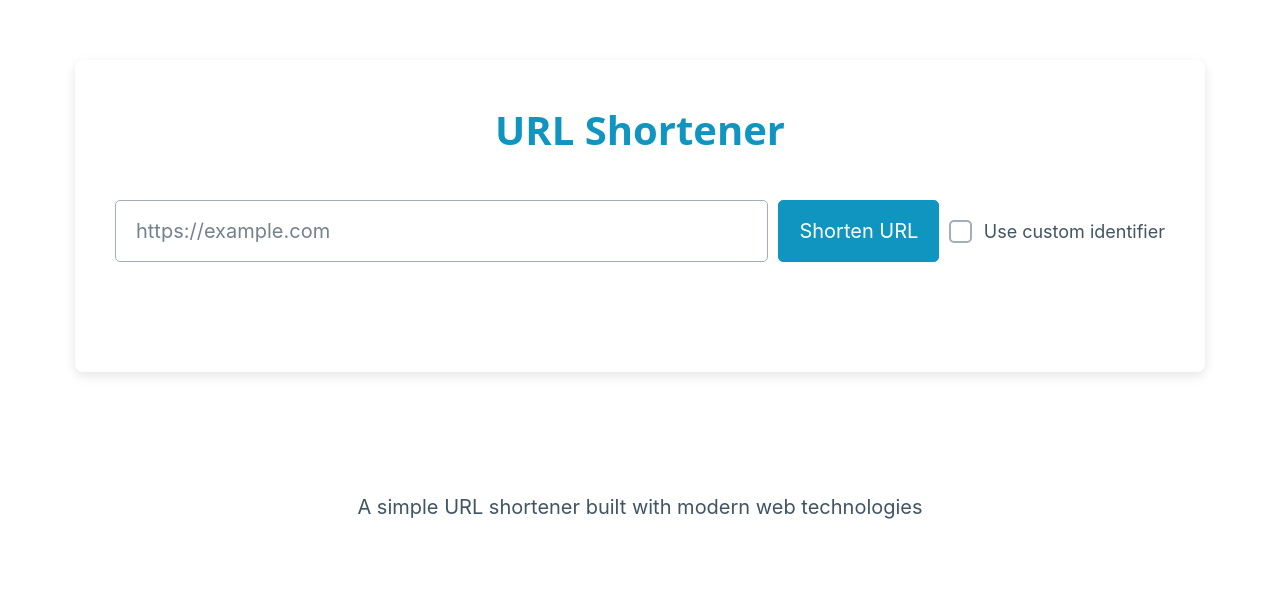
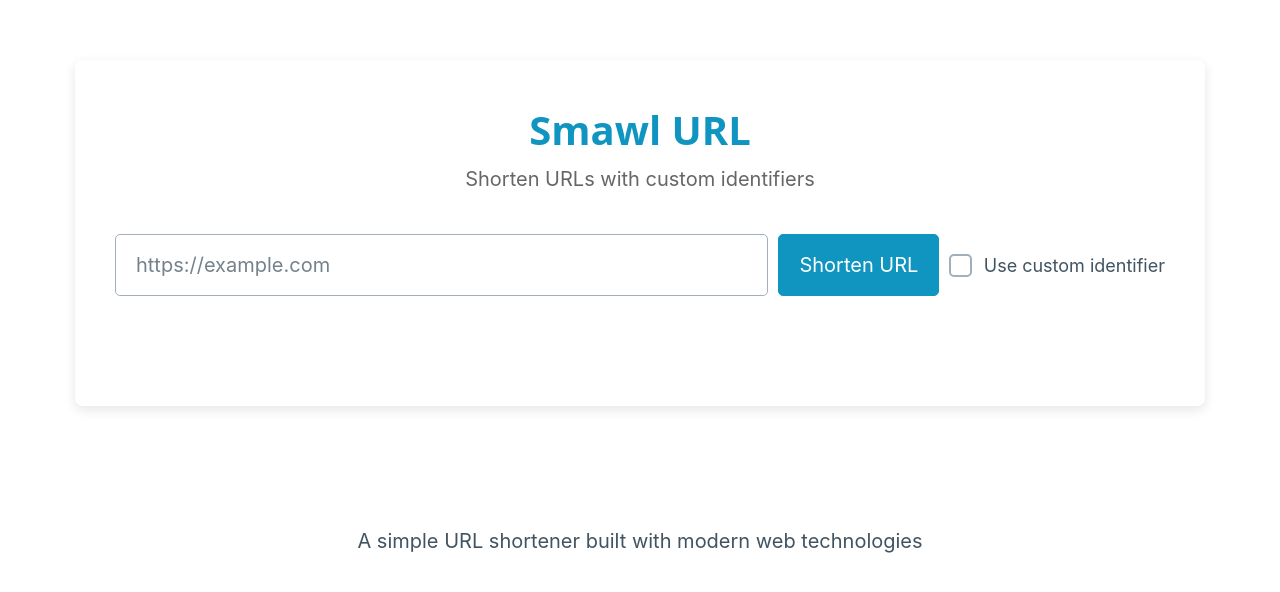
Before and after one commit to peterbenoit/UrlShortener, a website: page public/index.html in a window 1280 px wide. Drawn offline with nearby package versions, Linux system fonts and the light colour scheme.

Commit message:
feat: Refactor the page title into a hgroup with a new name and subtitle, along with corresponding styling updates.

```diff
--- a/public/index.html
+++ b/public/index.html
@@ -28,10 +28,20 @@
             background-color: #fff;
         }
 
-        h1 {
+        hgroup {
             text-align: center;
+            margin-bottom: 2rem;
+        }
+
+        hgroup h1 {
             color: var(--primary);
-            margin-bottom: 2rem;
+            margin-bottom: 0.2rem;
+        }
+
+        hgroup p {
+            color: #666;
+            font-size: 1.1rem;
+            margin-bottom: 0;
         }
 
         #shorten-form {
@@ -131,7 +141,10 @@
 
 <body>
     <div class="container">
-        <h1>URL Shortener</h1>
+        <hgroup>
+            <h1>Smawl URL</h1>
+            <p>Shorten URLs with custom identifiers</p>
+        </hgroup>
         <form id="shorten-form" autocomplete="off">
             <input type="url" id="url-input" name="url" required placeholder="https://example.com"
                 aria-label="Enter URL to shorten" />
```
